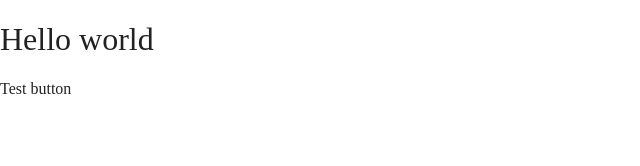
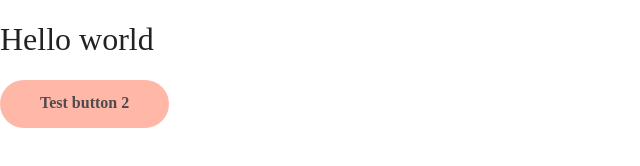
Before and after one commit to mynameistakendamnit/ds2, a website built with Parcel: page index.html in a window 1280 px wide. Shown: the whole page, without its empty margins (0-640 px from the left). Built offline with nearby package versions, Linux system fonts and the light colour scheme.

Commit message:
Token transformer --expandTypography

```diff
--- a/css/main.css
+++ b/css/main.css
@@ -1,14 +1,14 @@
 button {
-  background-color: var(--color-button-dark-bg);
+  background-color: var(--color-button-bg-scheme-one);
   border-width: 0;
-  height: var(--size-bp-small-xxx-medium);
-  border-radius: var(--size-bp-small-medium);
-  padding: 0 var(--size-bp-small-xxx-medium);
-  font-family: var(--label-font-family);
-  font-weight: var(--label-font-weight);
-  line-height: var(--label-line-height);
-  font-size: var(--label-font-size);
-  color: var(--color-button-light-content);
+  height: var(--size-button-large);
+  border-radius: 100px;
+  padding: 0 var(--spacing-button-large-padding-left-right);
+  font-family: var(--font-family-sans-serif);
+  font-weight: var(--font-weight-bold);
+  line-height: var(--line-height-relaxed);
+  font-size: var(--font-size-regular);
+  color: var(--color-text-dark);
 }
 
 h1 {
--- a/index.html
+++ b/index.html
@@ -32,7 +32,7 @@
 </div>
 
 <button>
-  Test button
+  Test button 2
 </button>
 
   <script src="js/vendor/modernizr-3.11.2.min.js"></script>
--- a/stories/button.css
+++ b/stories/button.css
@@ -8,8 +8,8 @@
   line-height: var(--label-line-height);
 }
 .storybook-button--primary {
-  color: var(--color-button-light-content);
-  background-color: var(--color-button-dark-bg);
+  color: var(--color-root-salmon-600);
+  background-color: var(--color-button-bg-scheme-one);
   border-radius: var(--size-bp-small-large);
 }
 .storybook-button--secondary {
@@ -24,6 +24,6 @@
   height: var(--size-bp-small-xx-medium);
 }
 .storybook-button--large {
-  padding: 0 var(--size-bp-small-xx-medium);
+  padding: 0 var(--size-button-large);
   height: var(--size-bp-small-xxx-medium);
 }
```
Also changed, not shown: build/css/_variables.css, 1 other file.
